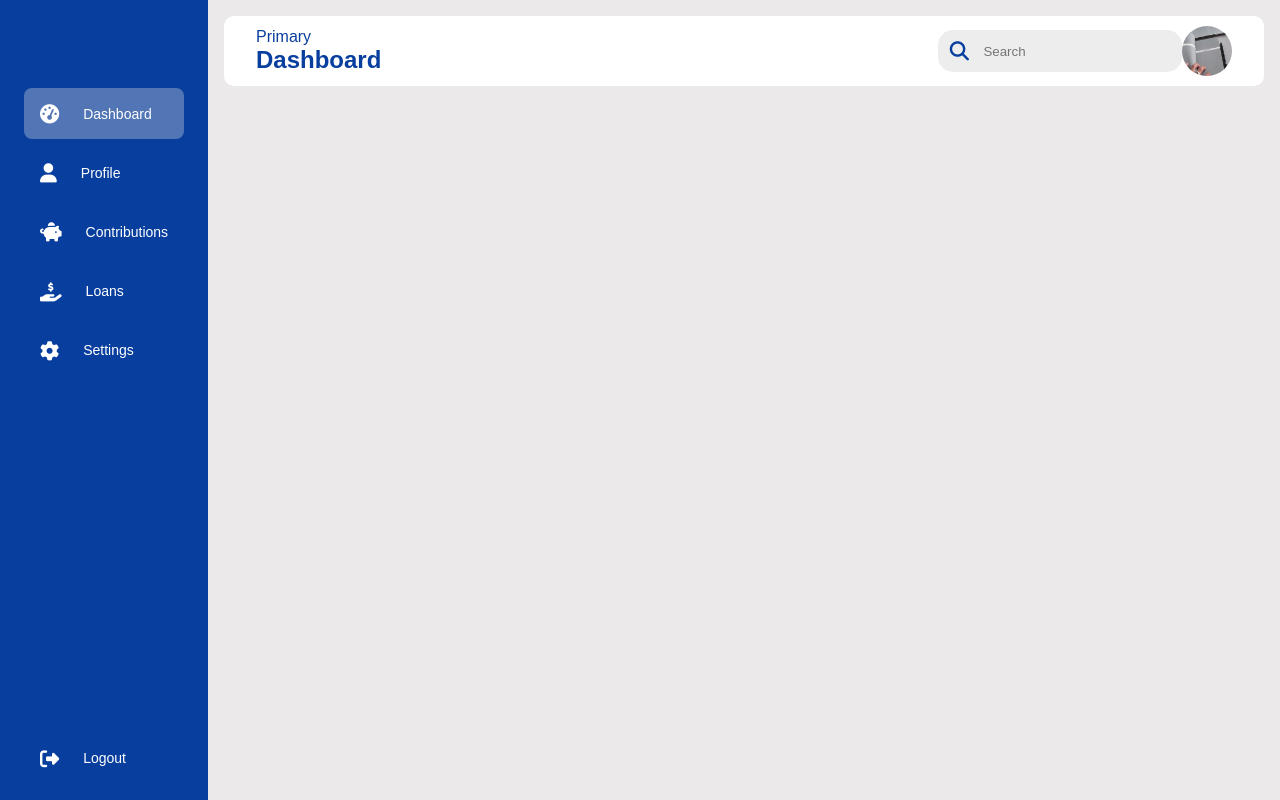
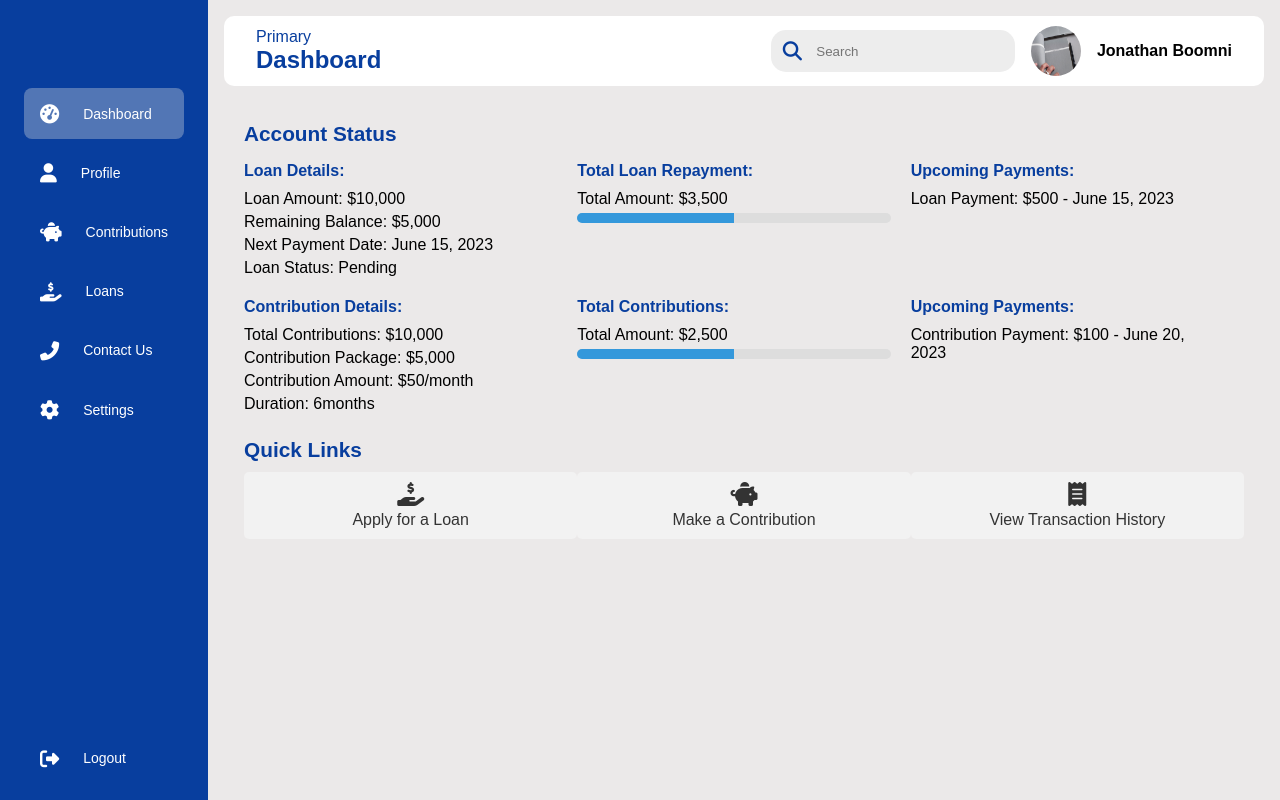
Before and after one commit to Boomni/FinVitality, a Python web app: template app/api/v1/templates/dashboard.html in a window 1280 px wide. Run offline with Jinja, Linux system fonts and the light colour scheme; the template is opened without the code that fills it, so the values that code supplies are empty.

Commit message:
improved on the frontend part, structured the user dashboard, implemented profile information endpoint

```diff
--- a/app/api/v1/__init__.py
+++ b/app/api/v1/__init__.py
@@ -8,3 +8,5 @@ from app.api.v1.views.index import *
 from app.api.v1.views.register import *
 from app.api.v1.views.login import *
 from app.api.v1.views.logout import *
+from app.api.v1.views.dashboard import *
+from app.api.v1.views.profile import *
--- a/app/api/v1/static/styles/dashboard.css
+++ b/app/api/v1/static/styles/dashboard.css
@@ -1,5 +1,3 @@
-@import url("https://fonts.googleapis.com/css2?family-poppins:wght@400;600&display=swap");
-
 * {
   margin: 0;
   padding: 0;
@@ -26,11 +24,12 @@ body {
   transition: all 0.5s linear;
   background: #083e9e;
 }
+
 .sidebar:hover {
   width: 15rem;
   transition: 0.5s;
+}
 
-}
 .logo {
   height: 5rem;
   padding: 1rem;
@@ -66,22 +65,26 @@ body {
 .menu a span {
   overflow: hidden;
 }
+
 .menu a i {
   font-size: 1.2rem;
 }
+
 .logout {
   position: absolute;
   bottom: 0;
   left: 0;
   width: 100%;
 }
+
 .main--content {
   position: relative;
   background: #ebe9e9;
   width: 100%;
   padding: 1rem;
 }
-.header--wrapper img{
+
+.header--wrapper img {
   width: 3.125rem;
   height: 3.125rem;
   cursor: pointer;
@@ -98,17 +101,19 @@ body {
   padding: 0.625rem 2rem;
   margin-bottom: 1rem;
 }
+
 .header--title {
   color: #083e9e;
 }
+
 .user--info {
   display: flex;
   align-items: center;
-    gap: 1;
+  gap: 1rem;
+}
 
-}
 .search--box {
-    background: rgb(237,237,237);
+  background: rgb(237, 237, 237);
   border-radius: 0.9375rem;
   color: #083e9e;
   display: flex;
@@ -116,15 +121,96 @@ body {
   gap: 0.3rem;
   padding: 4px 12px;
 }
+
 .search--box input {
   padding: 0.6rem;
   background: transparent;
 }
+
 .search--box i {
   font-size: 1.2rem;
   cursor: pointer;
   transition: all 0.5s ease-out;
 }
+
 .search--box i:hover {
   transform: scale(1.2);
 }
+
+/* Add these styles to your existing dashboard.css file */
+
+/* Dashboard Overview */
+.dashboard--overview {
+  padding: 20px;
+}
+
+.dashboard--overview .section {
+  margin-bottom: 20px;
+}
+
+.dashboard--overview h3 {
+  margin-bottom: 10px;
+  color: #083e9e;
+  font-size: 1.3rem;
+}
+
+.dashboard--overview .overview--details {
+  display: flex;
+  justify-content: space-between;
+  margin-top: 1rem;
+
+}
+
+.dashboard--overview .overview--details .detail {
+  flex: 1;
+  margin-right: 20px;
+}
+
+.dashboard--overview .overview--details .detail h4 {
+  margin-bottom: 10px;
+  color: #083e9e;
+}
+
+.dashboard--overview .overview--details .detail p {
+  margin-bottom: 5px;
+}
+
+.dashboard--overview .progress--bar {
+  width: 100%;
+  height: 10px;
+  background-color: #ddd;
+  border-radius: 5px;
+  overflow: hidden;
+}
+
+.dashboard--overview .progress--fill {
+  height: 100%;
+  background-color: #3498db;
+}
+
+/* Quick Links */
+.quick--links {
+  display: flex;
+  justify-content: space-between;
+}
+
+.quick--links .link {
+  flex: 1;
+  text-align: center;
+  padding: 10px;
+  background-color: #f2f2f2;
+  border-radius: 5px;
+  text-decoration: none;
+  color: #333;
+  transition: background-color 0.3s ease;
+}
+
+.quick--links .link:hover {
+  background-color: #ddd;
+}
+
+.quick--links .link i {
+  font-size: 24px;
+  margin-bottom: 5px;
+  display: block;
+}
--- /dev/null
+++ b/app/api/v1/static/styles/profile.css
@@ -0,0 +1,3 @@
+.menu li:hover, .active {
+    background: #e0e0e058;
+}
--- a/app/api/v1/templates/dashboard.html
+++ b/app/api/v1/templates/dashboard.html
@@ -19,7 +19,7 @@
                 </a>
             </li>
             <li>
-                <a href="#">
+                <a href="/profile">
                     <i class="fas fa-user"></i>
                     <span>Profile</span>
                 </a>
@@ -34,6 +34,12 @@
                 <a href="#">
                     <i class="fas fa-hand-holding-usd"></i>
                     <span>Loans</span>
+                </a>
+            </li>
+            <li>
+                <a href="#">
+                    <i class="fas fa-phone-alt"></i>
+                    <span>Contact Us</span>
                 </a>
             </li>
             <li>
@@ -58,10 +64,76 @@
             </div>
             <div class="user--info">
                 <div class="search--box">
-                <i class="fa-solid fa-search"></i>
-                <input type="text" placeholder="Search">
+                    <i class="fas fa-search"></i>
+                    <input type="text" placeholder="Search">
                 </div>
                 <img src="../static/images/register-bg.jpg" alt="">
+                <div>
+                    <h4>Jonathan Boomni</h4>
+                </div>
+            </div>
+        </div>
+
+        <div class="dashboard--overview">
+            <div class="section">
+                <h3>Account Status</h3>
+                <div class="overview--details">
+                    <div class="detail">
+                        <h4>Loan Details:</h4>
+                        <p>Loan Amount: $10,000</p>
+                        <p>Remaining Balance: $5,000</p>
+                        <p>Next Payment Date: June 15, 2023</p>
+                        <p>Loan Status: Pending</p>
+                    </div>
+                    <div class="detail">
+                        <h4>Total Loan Repayment:</h4>
+                        <p>Total Amount: $3,500</p>
+                        <div class="progress--bar">
+                            <div class="progress--fill" style="width: 50%;"></div>
+                        </div>
+                    </div>
+                    <div class="detail">
+                        <h4>Upcoming Payments:</h4>
+                        <p>Loan Payment: $500 - June 15, 2023</p>
+                    </div>
+                </div>
+                <div class="overview--details">
+                    <div class="detail">
+                        <h4>Contribution Details:</h4>
+                        <p>Total Contributions: $10,000</p>
+                        <p>Contribution Package: $5,000</p>
+                        <p>Contribution Amount: $50/month</p>
+                        <p>Duration: 6months</p>
+                    </div>
+                    <div class="detail">
+                        <h4>Total Contributions:</h4>
+                        <p>Total Amount: $2,500</p>
+                        <div class="progress--bar">
+                            <div class="progress--fill" style="width: 50%;"></div>
+                        </div>
+                    </div>
+                    <div class="detail">
+                        <h4>Upcoming Payments:</h4>
+                        <p>Contribution Payment: $100 - June 20, 2023</p>
+                    </div>
+                </div>
+            </div>
+            <div class="section">
+                <h3>Quick Links</h3>
+                <div class="quick--links">
+                    <a href="#" class="link">
+                        <i class="fas fa-hand-holding-usd"></i>
+                        <span>Apply for a Loan</span>
+                    </a>
+                    <a href="#" class="link">
+                        <i class="fas fa-piggy-bank"></i>
+                        <span>Make a Contribution</span>
+                    </a>
+                    <a href="#" class="link">
+                        <i class="fas fa-receipt"></i>
+                        <span>View Transaction History</span>
+                    </a>
+                </div>
             </div>
         </div>
     </div>
--- a/app/api/v1/views/login.py
+++ b/app/api/v1/views/login.py
@@ -28,5 +28,7 @@ def login():
         return jsonify({'message': 'Invalid email or password'}), 401
 
     session['email'] = email
+    session['logged_in'] = True
 
-    return render_template("dashboard.html")
+
+    return redirect("/dashboard")
```
Also changed, not shown: app/api/v1/templates/profile.html (added, +61 -0 lines), app/api/v1/views/dashboard.py (added, +12 -0 lines), app/api/v1/views/profile.py (added, +12 -0 lines). Lines whose indentation alone changed are shown as unchanged.
